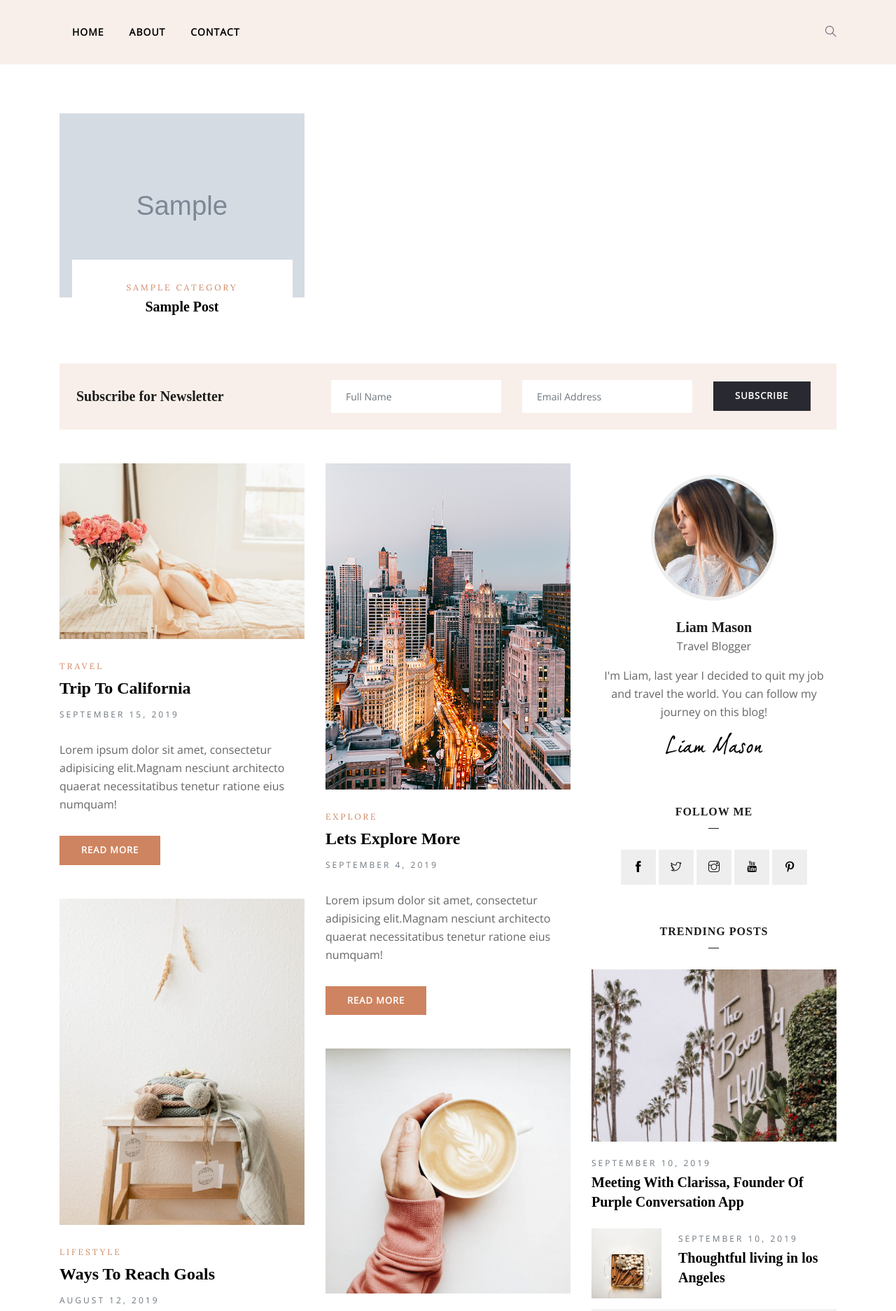
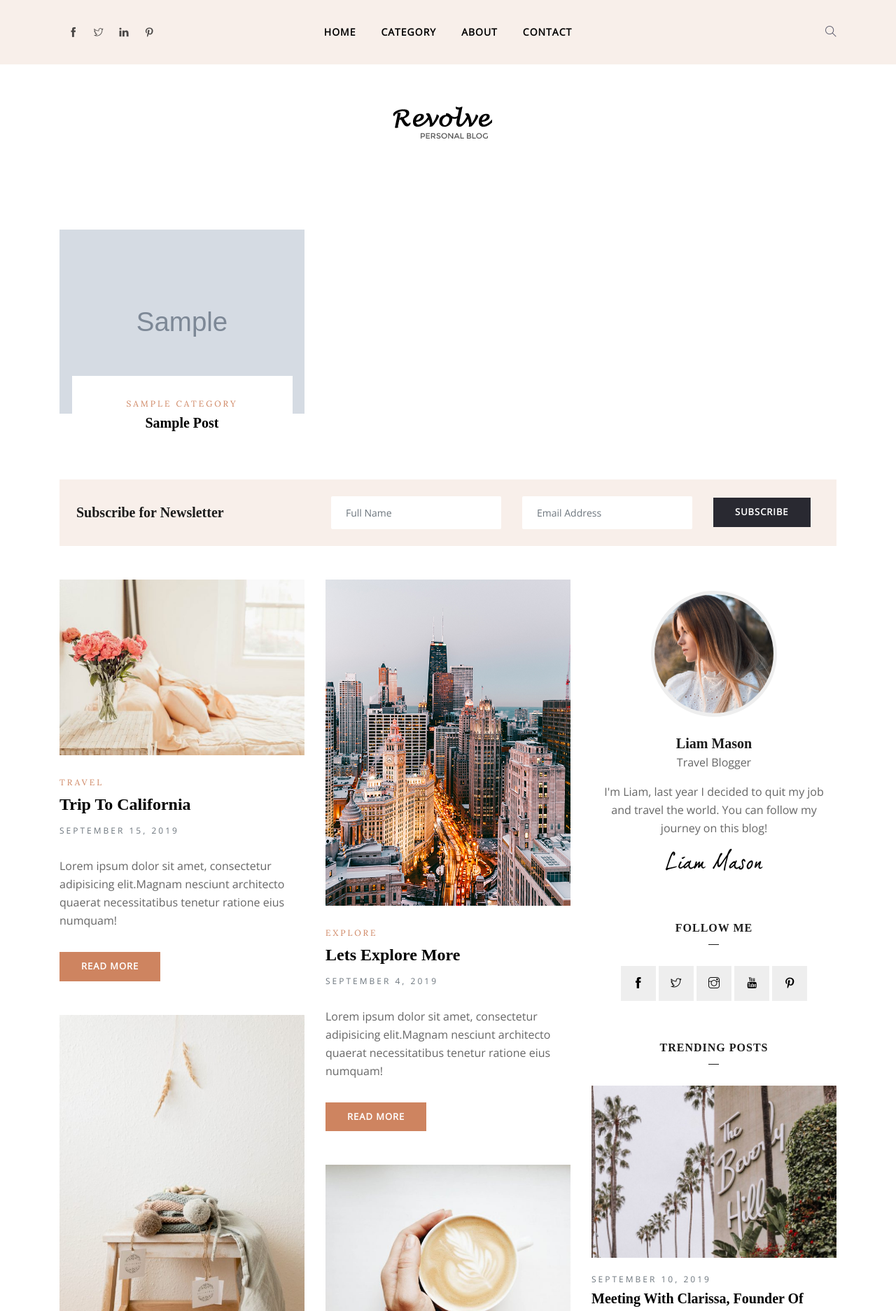
Before and after one commit to rivka-levit/travelling-blog, a Django app: template posts/templates/posts/home.html in a window 1280 px wide. Shown: the top 1873 px of the page at 70% size. Run offline with Django 3.2, Linux system fonts and the light colour scheme; the template is opened without the code that fills it: most values are stand-ins (such as "Sample title", 1, 10 or a date in 2020); grey boxes marked "Sample" are stand-in pictures; some libraries are stand-ins or nearby versions; some web fonts are replaced.

Commit message:
new navbar

```diff
--- a/posts/templates/posts/base.html
+++ b/posts/templates/posts/base.html
@@ -38,31 +38,72 @@
 
 <body>
 
+
 	<header class="header-top bg-grey justify-content-center">
-		<nav class="navbar navbar-expand-lg navigation">
-			<div class="container">
-				<div class="collapse navbar-collapse" id="navbarContent">
-					<ul id="menu" class="menu navbar-nav">
-						<li class="nav-item">
-							<a class="nav-link" href="{% url 'home' %}">Home</a>
-						</li>
-
-						<li class="nav-item"><a href="about.html" class="nav-link">About</a></li>
-
-						<li class="nav-item"><a href="contact.html" class="nav-link">Contact</a></li>
-						<li class="nav-item d-lg-none">
-							<div class="search_toggle p-3 d-inline-block bg-white"><i class="ti-search"></i></div>
+		<div class="container">
+			<div class="row align-items-center">
+				<div class="col-lg-2 header-left col-md-4 col-7">
+					<ul class="list-inline header-socials-2 mb-0 text-center">
+						<li class="list-inline-item"><a href="#"><i class="ti-facebook"></i></a></li>
+						<li class="list-inline-item"><a href="#"><i class="ti-twitter"></i></a></li>
+						<li class="list-inline-item"><a href="#"><i class="ti-linkedin"></i></a></li>
+						<li class="list-inline-item"><a href="#"><i class="ti-pinterest"></i></a></li>
+						<li class="list-inline-item">
+							<div class="search_toggle mobile-search d-md-block d-lg-none"><i class="ti-search"></i></div>
 						</li>
 					</ul>
 				</div>
 
-				<div class="text-right search d-none d-lg-block">
-					<div class="search_toggle"><i class="ti-search"></i></div>
+				<div class="col-lg-8 text-center col-md-8 col-5">
+					<nav class="navbar navbar-expand-lg navigation">
+						<button class="navbar-toggler" type="button" data-toggle="collapse" data-target="#navbarContent"
+							aria-controls="navbarContent" aria-expanded="false" aria-label="Toggle navigation">
+							<span class="ti-menu"></span>
+						</button>
+						<div class="collapse navbar-collapse" id="navbarContent">
+							<ul id="menu" class="menu navbar-nav mx-auto ">
+                                <li class="nav-item">
+                                    <a class="nav-link" href="{% url 'home' %}">Home</a>
+                                </li>
+								<li class="nav-item dropdown">
+									<a class="nav-link dropdown-toggle" href="#" id="navbarDropdown" role="button" data-toggle="dropdown"
+										aria-haspopup="true" aria-expanded="false">
+										Category
+									</a>
+									<div class="dropdown-menu" aria-labelledby="navbarDropdown">
+                                        {% for category in categories %}
+										    <a class="dropdown-item" href="#">{{ category.name }}</a>
+                                        {% endfor %}
+									</div>
+								</li>
+                                <li class="nav-item"><a href="#" class="nav-link">About</a></li>
+						        <li class="nav-item"><a href="#" class="nav-link">Contact</a></li>
+							</ul>
+						</div>
+					</nav>
+				</div>
+
+				<div class="col-lg-2">
+					<div class="text-right search">
+						<div class="search_toggle d-none d-lg-block"><i class="ti-search"></i></div>
+					</div>
 				</div>
 			</div>
-		</nav>
+		</div>
+	</header>
 
-	</header>
+
+	<div class="header-logo py-5">
+		<div class="container">
+			<div class="row justify-content-center">
+				<div class="col-lg-6 text-center">
+					<a class="navbar-brand" href="#"><img src="{% static 'images/logo.png' %}" alt="" class="img-fluid"></a>
+				</div>
+			</div>
+		</div>
+	</div>
+
+
 	<!--search overlay start-->
 	<div class="search-wrap">
 		<div class="overlay">
@@ -84,8 +125,10 @@
 	</div>
 	<!--search overlay end-->
 
+
 {% block content %}
 {% endblock %}
+
 
 	<!--footer start-->
 	<footer class="footer-section bg-grey">
@@ -93,7 +136,7 @@
 			<div class="container">
 				<div class="row">
 					<div class="col-lg-12">
-						<h4 class="text-center">Follow in Instagram</h4>
+						<h4 class="text-center">Follow Me</h4>
 					</div>
 				</div>
 
--- a/posts/views.py
+++ b/posts/views.py
@@ -1,6 +1,6 @@
 from django.shortcuts import render
-from django.views.generic import ListView, TemplateView
-from .models import Post
+from django.views.generic import ListView
+from .models import Post, Category
 
 
 class Home(ListView):
@@ -13,4 +13,5 @@ class Home(ListView):
         context['title'] = 'Travelling blog - Home'
         context['latest_posts'] = Post.objects.all().order_by('-created_at')[:3]
         context['posts'] = Post.objects.all().order_by('-created_at')[3:]
+        context['categories'] = Category.objects.all()
         return context
```
